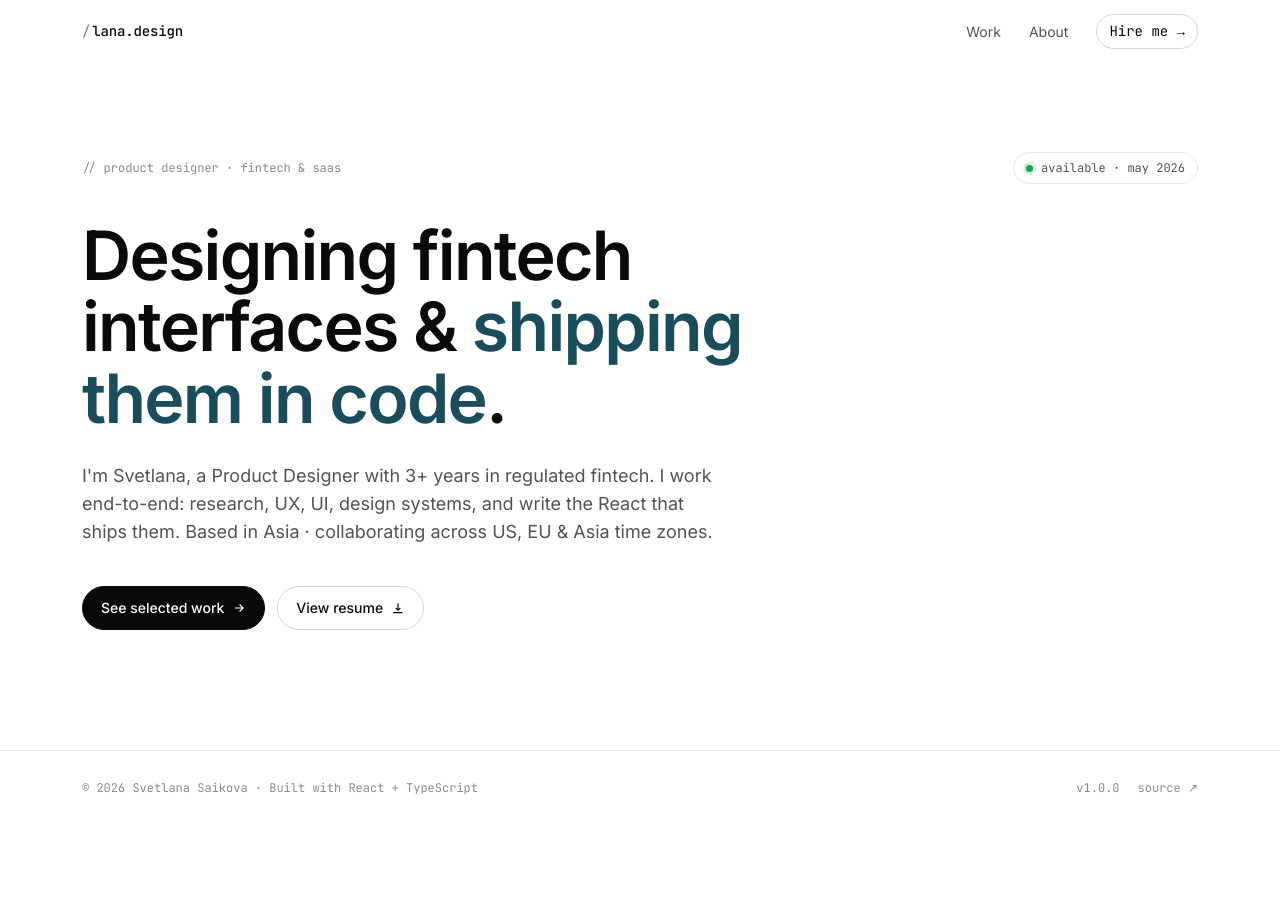
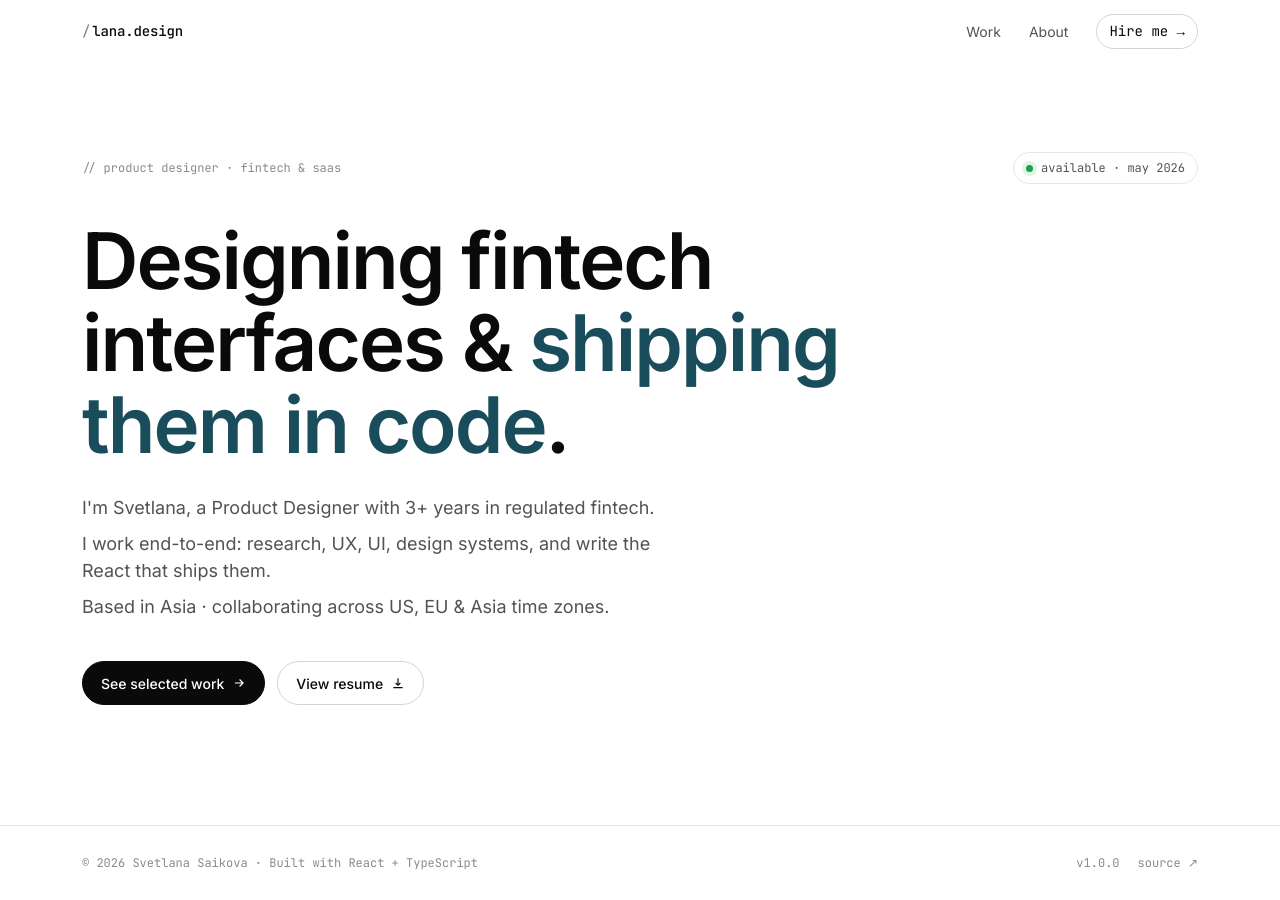
Before and after one commit to spacewalker02/lana-portfolio, a React (Vite) app: page / in a window 1280 px wide. Before the commit the page ends 825 px from the top, so only its background shows below. Built offline with nearby package versions, Linux system fonts and the light colour scheme.

Commit message:
fix: hero sizing, sub sizing, line breaks, status pulse

```diff
--- a/src/components/home/Hero/Hero.module.scss
+++ b/src/components/home/Hero/Hero.module.scss
@@ -17,7 +17,7 @@
     line-height: 1.05;
     letter-spacing: -0.025em;
     font-weight: 600;
-    max-width: 16ch;
+    max-width: 18ch;
 
     em {
       font-style: normal;
@@ -27,10 +27,18 @@
 
   .sub {
     margin-top: 28px;
-    font-size: var(--text-lg);
-    color: var(--text-2);
-    max-width: 56ch;
-    line-height: 1.55;
+    max-width: 60ch;
+
+    p {
+        font-size: var(--text-lg);
+        color: var(--text-2);
+        line-height: 1.55;
+        margin-bottom: 8px;
+    }
+
+    &:last-child {
+        margin-bottom: 0;
+    }
   }
 
   .actions {
--- a/src/components/home/Hero/Hero.tsx
+++ b/src/components/home/Hero/Hero.tsx
@@ -17,7 +17,11 @@ export function Hero() {
           <em>shipping them in code</em>.
         </h1>
 
-        <p className={styles.sub}>{profile.heroSub}</p>
+        <div className={styles.sub}>
+            {profile.heroSub.map((line, i) => (
+                <p key={i}>{line}</p>
+            ))}
+        </div>
 
         <div className={styles.actions}>
           <ButtonLink href="#work">
--- a/src/components/ui/ui.module.scss
+++ b/src/components/ui/ui.module.scss
@@ -37,7 +37,6 @@
 
   .statusDotOk {
     background: var(--success);
-    box-shadow: 0 0 0 3px rgba(22, 163, 74, 0.18);
     animation: pulse-dot 2s ease-in-out infinite;
   }
 
@@ -85,3 +84,8 @@
   .btnGhost:hover {
     background: var(--surface);
   }
+
+  @keyframes pulse-dot {
+    0%, 100% { box-shadow: 0 0 0 3px rgba(22, 163, 74, 0.18); }
+    50%      { box-shadow: 0 0 0 5px rgba(22, 163, 74, 0.08); }
+  }
--- a/src/data/profile.ts
+++ b/src/data/profile.ts
@@ -14,10 +14,11 @@ export const profile = {
     location: 'Based in Asia · collaborating across US, EU & Asia time zones',
     experience: '3+ yrs in regulated fintech',
 
-    heroSub:
-      "I'm Svetlana, a Product Designer with 3+ years in regulated fintech. " +
-      'I work end-to-end: research, UX, UI, design systems, and write the ' +
-      'React that ships them. Based in Asia · collaborating across US, EU & Asia time zones.',
+    heroSub: [
+        "I'm Svetlana, a Product Designer with 3+ years in regulated fintech.",
+        "I work end-to-end: research, UX, UI, design systems, and write the React that ships them.",
+        "Based in Asia · collaborating across US, EU & Asia time zones.",
+      ],
 
     bio: [
       `I spent the last three years inside a US fintech, designing
--- a/src/styles/_tokens.scss
+++ b/src/styles/_tokens.scss
@@ -32,7 +32,7 @@
     --text-xl:   22px;
     --text-2xl:  28px;
     --text-3xl:  36px;
-    --text-hero: clamp(36px, 6vw, 68px);
+    --text-hero: clamp(38px, 7vw, 78px);
 
     --leading-tight:   1.1;
     --leading-snug:    1.2;
--- a/src/styles/global.scss
+++ b/src/styles/global.scss
@@ -1,11 +1,5 @@
 @use 'tokens';
 @use 'reset';
-
-// global keyframes
-@keyframes pulse-dot {
-  0%, 100% { box-shadow: 0 0 0 3px rgba(22, 163, 74, 0.18); }
-  50%      { box-shadow: 0 0 0 5px rgba(22, 163, 74, 0.08); }
-}
 
 // reduce motion — accessibility
 @media (prefers-reduced-motion: reduce) {
```
